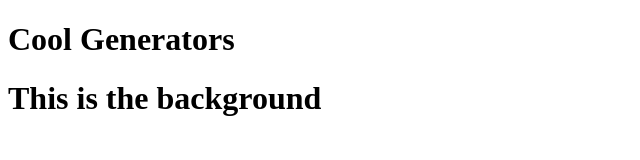
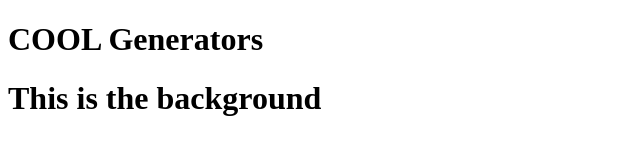
Before and after one commit to Sintaxxx/Background-Generators, a plain HTML site: page index.html in a window 1280 px wide. Shown: the whole page, without its empty margins (0-640 px from the left). Drawn offline with Linux system fonts and the light colour scheme.

Commit message:
capitalize title

```diff
--- a/index.html
+++ b/index.html
@@ -2,7 +2,7 @@
 <html>
     <head></head>
     <body>
-        <h1>Cool Generators</h1>
+        <h1>COOL Generators</h1>
         <h1>This is the background</h1>
     </body>
 </html>
```
